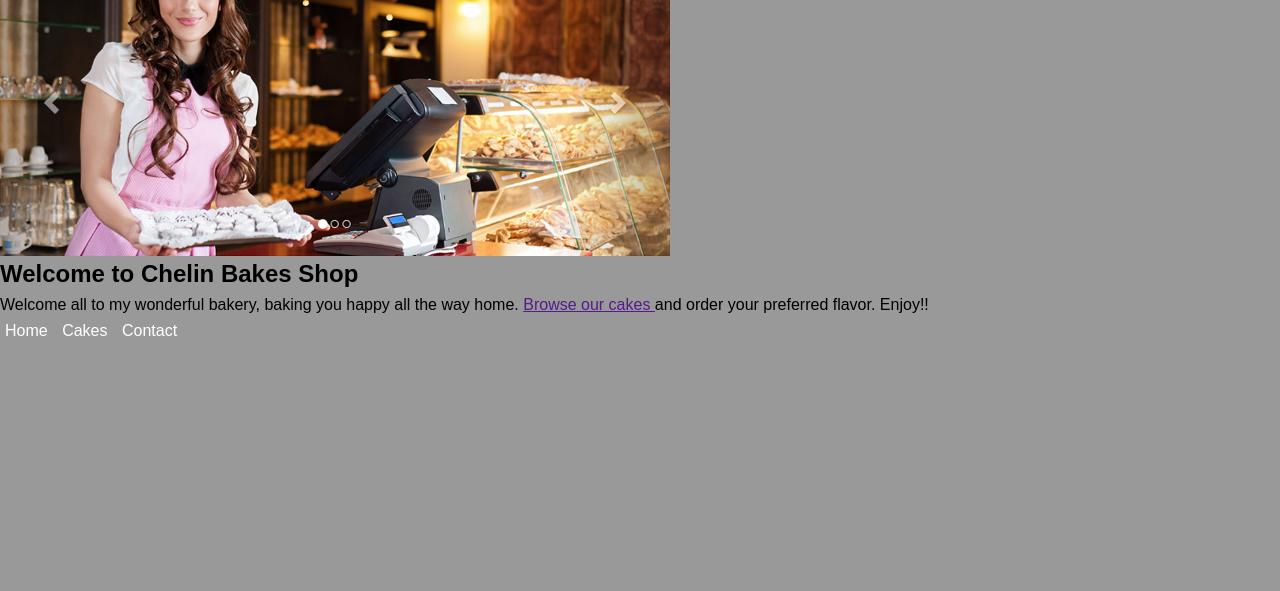
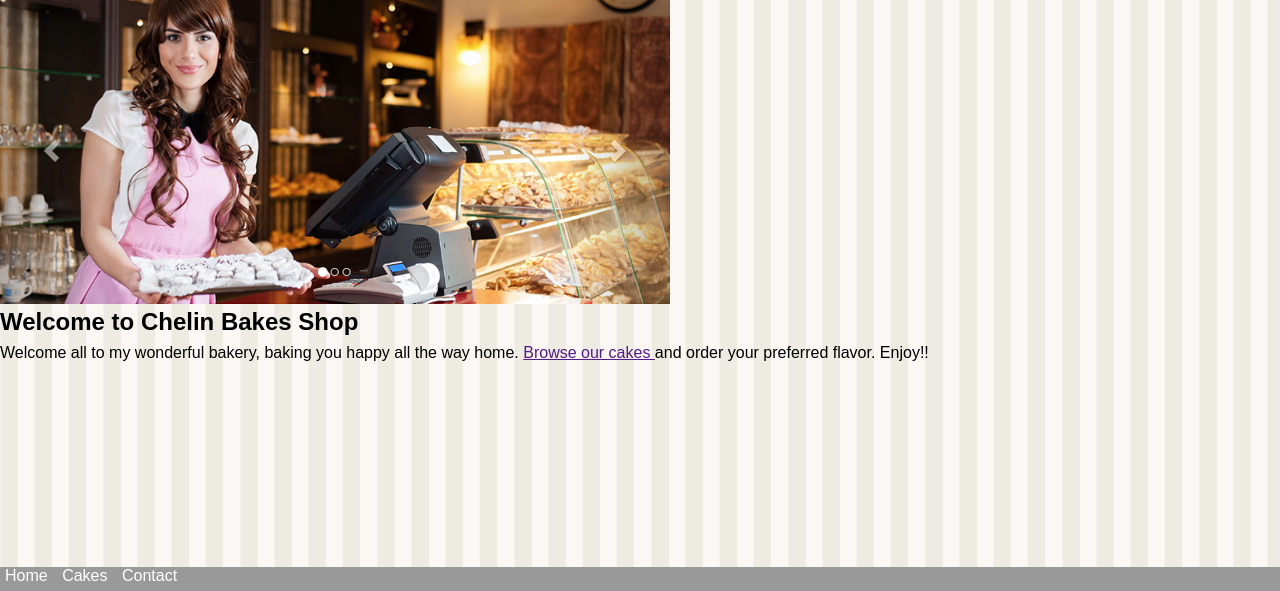
Before and after one commit to msabeni/chelin-bakes, a plain HTML site: page index.html in a window 1280 px wide. Shown: the part 209-800 px from the top of the page. Drawn offline with Linux system fonts and the light colour scheme.

Commit message:
styling the main element

```diff
--- a/site.css
+++ b/site.css
@@ -42,3 +42,11 @@ nav > ul > li {
   list-style: none;
   margin: 0 5px 0 5px;
 }
+
+main{
+  display: block;
+  background-image: url("images/background.png");
+  padding-top: 3em;
+  padding-bottom: 3em;
+  min-height: 85%;
+}
```
